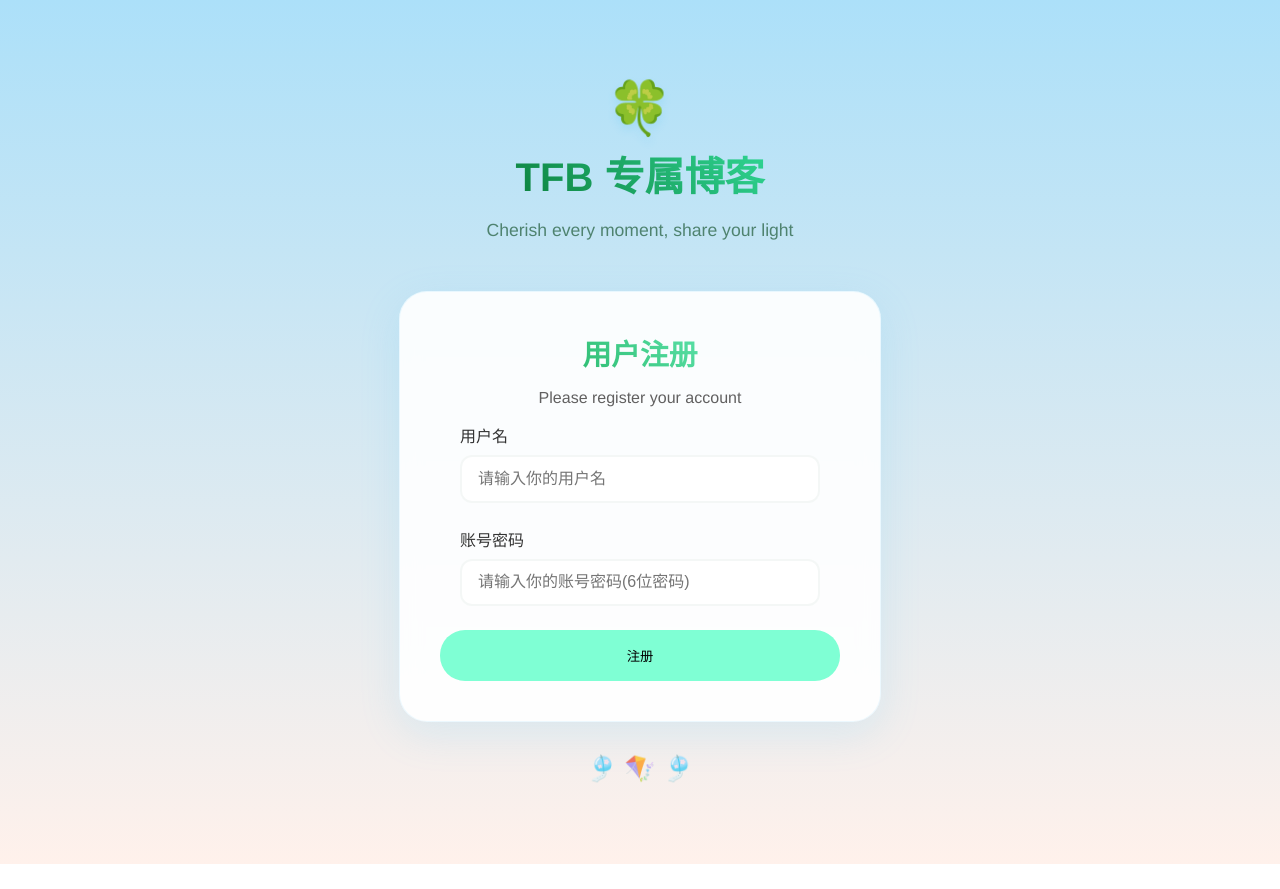
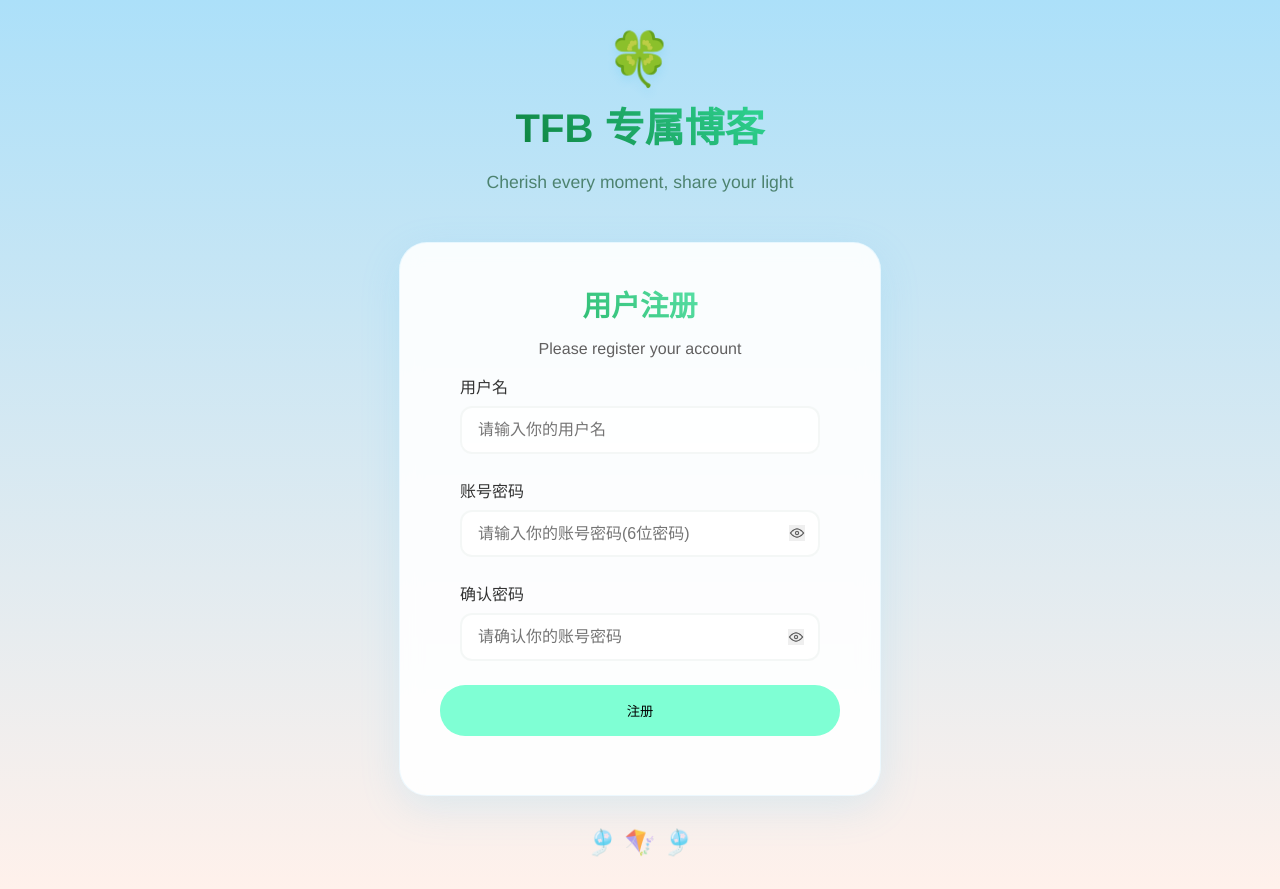
Before and after one commit to one-yuan-1/25-----, a Vue app in the folder vue_frontend/: page / in a window 1280 px wide. Both pictures are taken after a click on the link "注册账号". Before the commit the page ends 864 px from the top, so only its background shows below. Built offline with nearby package versions, Linux system fonts and the light colour scheme.

Commit message:
新增注册页面一些新功能

```diff
--- a/vue_frontend/src/components/registerPage.css
+++ b/vue_frontend/src/components/registerPage.css
@@ -144,3 +144,29 @@
   50% { transform: translateY(-10px); }
   100% { transform: translateY(0); }
 }
+
+.eye1{
+  background-image: url("../../public/eye.png");
+  width: 2vh;
+  height: 2vh;
+  position: relative;
+  background-repeat: no-repeat; /* 禁止图片重复 */
+  background-position: center;  /* 图片在按钮中居中显示 */
+  background-size: contain;    /* 关键：图片等比例缩放，完整显示在按钮内 */
+  border: none;
+  left:165px;
+  bottom: 211px;
+}
+
+.eye2{
+  background-image: url("../../public/eye.png");
+  width: 2vh;
+  height: 2vh;
+  position: relative;
+  background-repeat: no-repeat; /* 禁止图片重复 */
+  background-position: center;  /* 图片在按钮中居中显示 */
+  background-size: contain;    /* 关键：图片等比例缩放，完整显示在按钮内 */
+  border: none;
+  left:148px;
+  bottom: 107px;
+}
--- a/vue_frontend/src/components/registerPage.vue
+++ b/vue_frontend/src/components/registerPage.vue
@@ -11,9 +11,9 @@
             <p>Please register your account</p>
           </div>
 
-        <form class="form-re">
+        <form class="form-re" @submit.prevent="register">
             <div class="register-set">
-                <label for="username">用户名</label>
+                <label for="register_username">用户名</label>
 
                 <input
                 type="text"
@@ -25,18 +25,34 @@
             </div>
 
             <div class="register-set">
-                <label for="password">账号密码</label>
+                <label for="register_password">账号密码</label>
 
                 <input
-                type="text"
+                type="password"
                 id="register_password"
                 placeholder="请输入你的账号密码(6位密码)"
                 class="register-field"
                 />
 
+
             </div>
-            <button type="submit" class="register-btn" @click="register">注册</button>
+
+            <div class="register-set">
+                <label for="re-register_password">确认密码</label>
+
+                <input
+                type="password"
+                id="re-register_password"
+                placeholder="请确认你的账号密码"
+                class="register-field"
+                />
+
+
+            </div>
+            <button type="submit" class="register-btn" >注册</button>
         </form>
+        <button class="eye1"  id= "bt-eye1" type="button" @click="eye1"></button>
+        <button class="eye2" id= "bt-eye2" type="button" @click="eye2"></button>
 
       </div>
 
@@ -50,13 +66,17 @@
 
 <script setup>
 import axios from 'axios';
+import { useRouter } from 'vue-router';
+const router = useRouter();
 //点击注册后触发的函数
 function register(){
-  const params = new URLSearchParams();
-  let input_username = document.getElementById("username").value;
-  let input_password = document.getElementById("password").value;
-  params.append("username", input_username); // 参数名和后端一致
-  params.append("password", input_password);
+  let re_password = document.getElementById("re-register_password").value;
+  let input_username = document.getElementById("register_username").value;
+  let input_password = document.getElementById("register_password").value;
+  if(re_password === input_password && input_username != ''){
+    const params = new URLSearchParams();
+    params.append("username", input_username); // 参数名和后端一致
+    params.append("password", input_password);
     axios.post("/api/register", params).then(response => {
               console.log(response.data);
               if(response.data.code==0){
@@ -64,11 +84,48 @@ function register(){
               }
               else{
                 alert("注册成功!");
+                router.push("/")
+
               }
             })
 
+  }else if(re_password != input_password){
+    alert("您输入的两次密码不一致，请重新输入");
+    document.getElementById("re-register_password").value = '';
+  }else if(input_username === ''){
+    alert("用户名不能为空");
+  }
+
+
 }
 
+let is_show1 = false;
+function eye1(){
+
+  let input1 = document.getElementById("register_password");
+  if(!is_show1){
+     input1.type = "text";
+     is_show1 = true;
+  }else{
+    input1.type = "password";
+     is_show1 = false;
+
+  }
+
+
+}
+
+let is_show2 = false;
+function eye2(){
+  let input2 = document.getElementById("re-register_password")
+  if(!is_show2){
+     input2.type = "text";
+     is_show2 = true;
+  }else{
+    input2.type = "password";
+     is_show2 = false;
+}
+}
 </script>
 
 <style scoped >
```
Also changed, not shown: vue_frontend/public/eye.png (added).
